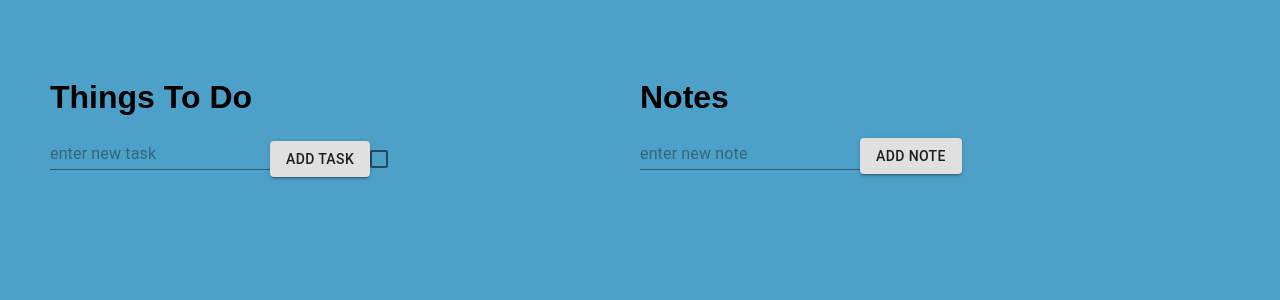
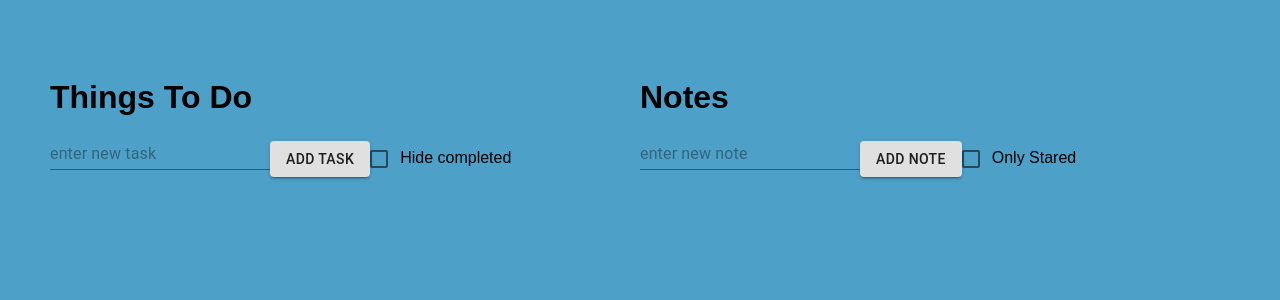
Before and after one commit to kslewis19/ToDoApp, a React (Create React App) app: page / in a window 1280 px wide. Shown: the top 300 px of the page. Built offline with nearby package versions, Linux system fonts and the light colour scheme.

Commit message:
added functional notes filtering by stared

```diff
--- a/src/App.js
+++ b/src/App.js
@@ -24,7 +24,7 @@ function App() {
   const [notes, setNotes] = useState([{}])
   const [checked, setChecked] = React.useState([0]);
   const [filterTasks, setFilterTasks] = useState(false)
-
+  const [filterNotes, setFilterNotes] = useState(false)
 
   const handleSubmit = (event) => {
     event.preventDefault()
@@ -103,6 +103,11 @@ function App() {
   const handleTaskFilter=() =>{
     setFilterTasks(!filterTasks)
   }
+  const handleNotesFilter=() =>{
+
+    setFilterNotes(!filterNotes)
+    console.log(filterNotes)
+  }
   return (
     <div className="app">
 
@@ -119,8 +124,8 @@ function App() {
           checked={filterTasks}
           onClick = {handleTaskFilter}
           disableRipple
-
         />
+         Hide completed
         </form>
 
 
@@ -143,10 +148,18 @@ function App() {
           <TextField name='value' placeholder="enter new note">
           </TextField>
           <Button type="submit" variant="contained">Add Note</Button>
+          <Checkbox
+          edge="start"
+          checked={filterNotes}
+          onClick = {handleNotesFilter}
+          disableRipple
+        />
+        Only Stared
+
         </form>
 
         {notes.map((value) => {
-          if (value.id == null) {
+          if (value.id == null ||(filterNotes==true && value.star==false)) {
             return (null)
           }
 
```
